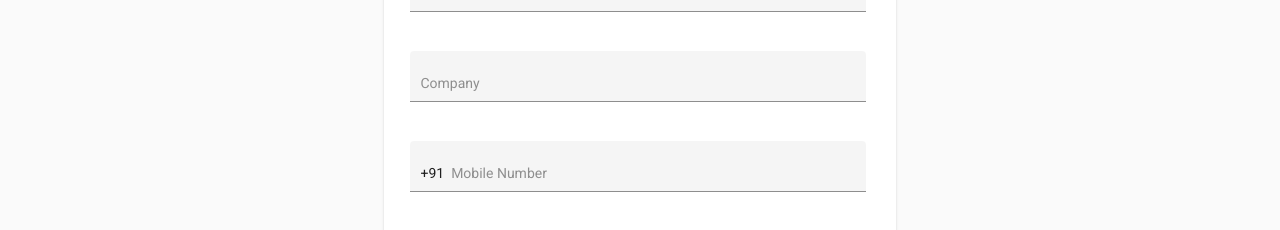
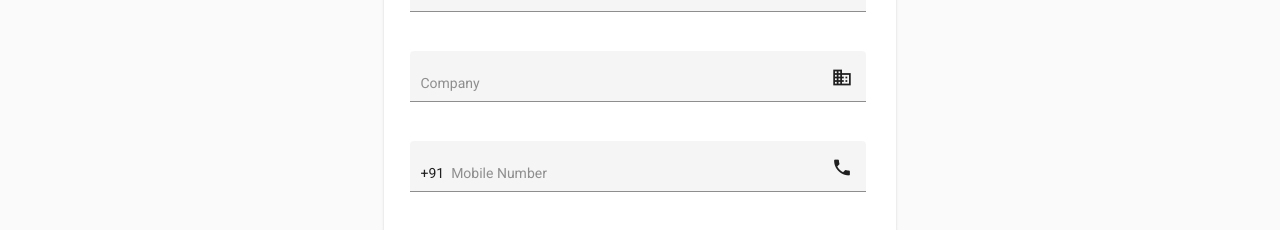
Before and after one commit to adepusai123/vrm-app, an Angular app: page /register in a window 1280 px wide. Shown: the part 321-551 px from the top of the page. Built offline with nearby package versions, Linux system fonts and the light colour scheme.

Commit message:
icons added

```diff
--- a/src/app/layout/home/register/register.component.html
+++ b/src/app/layout/home/register/register.component.html
@@ -20,6 +20,7 @@
       </mat-form-field>
       <mat-form-field appearance="fill">
         <input matInput type="text" placeholder="Company" formControlName="company">
+        <mat-icon matSuffix>business</mat-icon>
         <mat-error
           *ngIf="signupForm.invalid && (signupForm.controls.company.touched || signupForm.controls.company.dirty)">
           <span *ngIf="signupForm.hasError('required','company')">Please enter company name.</span>
@@ -28,7 +29,7 @@
       <mat-form-field appearance="fill">
         <span matPrefix>+91 &nbsp;</span>
         <input matInput type="tel" placeholder="Mobile Number" formControlName="mobile" maxlength="10">
-        <!-- <mat-icon matSuffix>mode_edit</mat-icon> -->
+        <mat-icon matSuffix>phone</mat-icon>
         <mat-error
           *ngIf="signupForm.invalid && (signupForm.controls.mobile.touched || signupForm.controls.mobile.dirty)">
           <span *ngIf="signupForm.hasError('required','mobile')">Please enter mobile number.</span>
```
